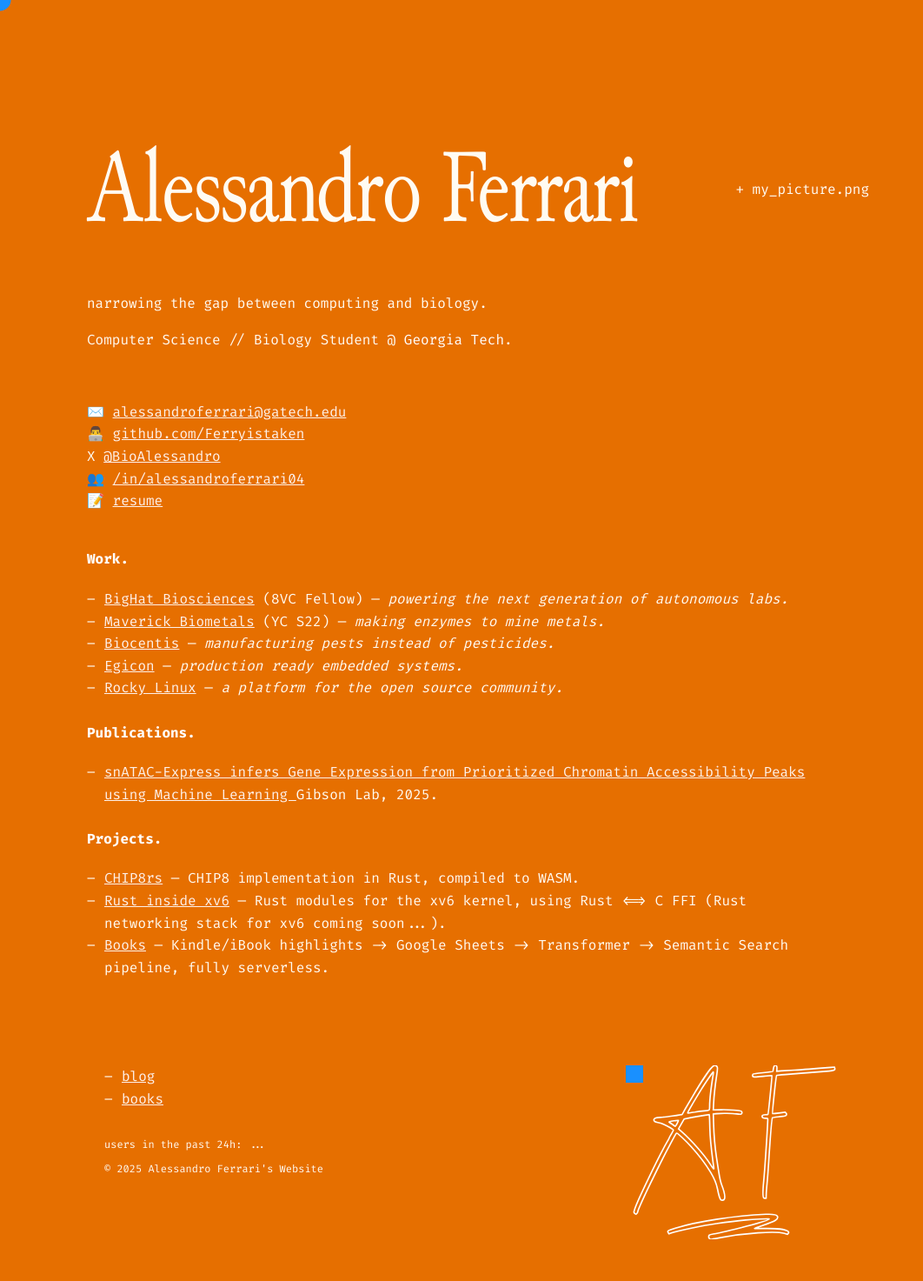
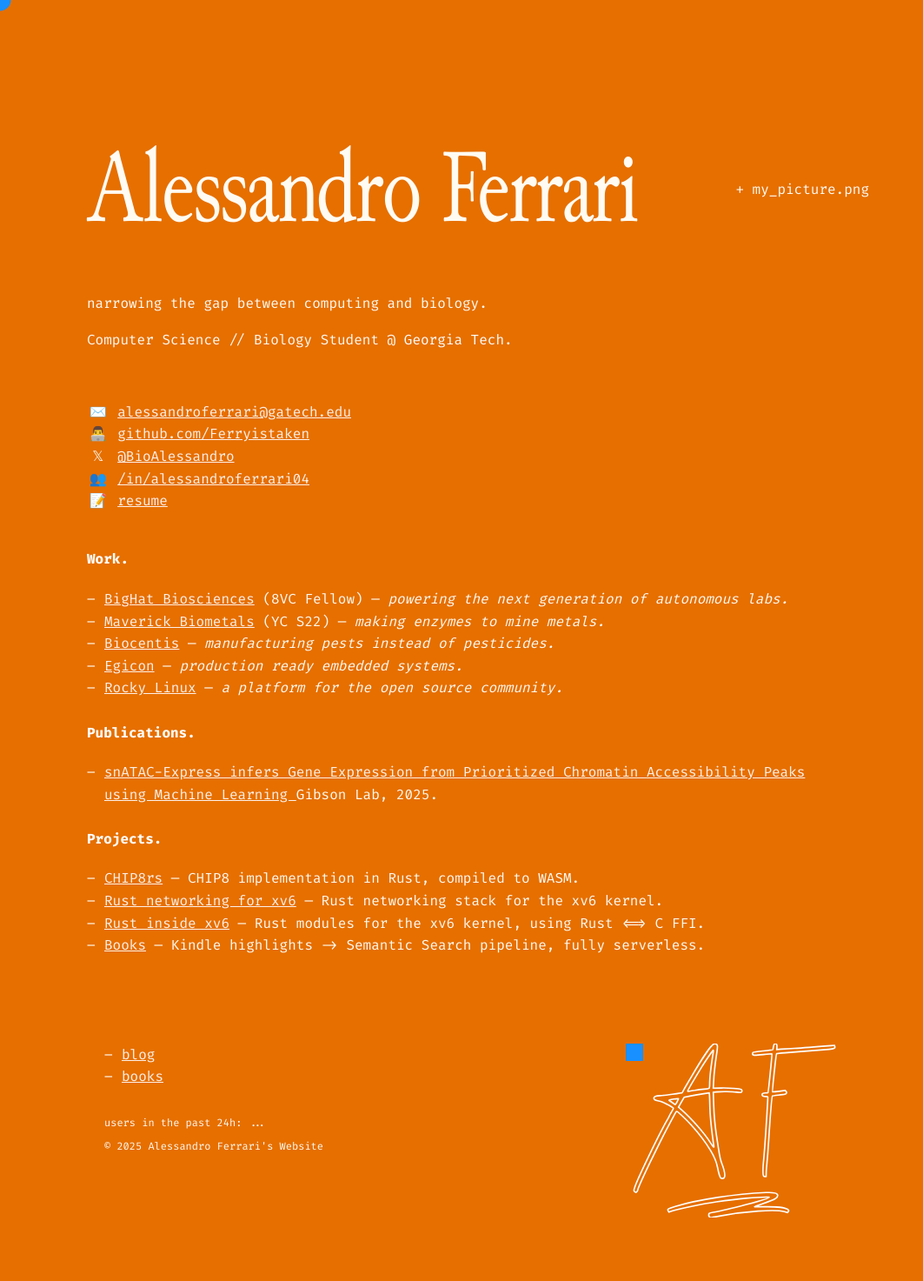
Before and after one commit to Ferryistaken/website, a Jekyll site: the page built from index.md, in a window 1280 px wide. Shown: the whole page at 87% size, without its empty margins (0-1062 px from the left). Built offline with Jekyll 4.4.1, drawn with Linux system fonts in a browser that asks for light colours; some web fonts are replaced; after the commit the page ends 1448 px from its top, so only the background shows below that.

Commit message:
adjusted projects

```diff
--- a/_layouts/new.html
+++ b/_layouts/new.html
@@ -301,12 +301,23 @@
     <p>Computer Science // Biology Student @ <span style="color: white;">
         <span class="code" data-string="Georgia Tech"></span></span>. </p>
     <br>
-    <p>✉️ <a href="mailto:alessandroferrari@gatech.edu">alessandroferrari@gatech.edu</a>
-      <br> 👨‍💻 <a href="https://github.com/Ferryistaken">github.com/Ferryistaken</a>
-      <br> X <a href="https://x.com/BioAlessandro">@BioAlessandro</a>
-      <br> 👥 <a href="https://linkedin.com/in/alessandroferrari04">/in/alessandroferrari04</a>
-      <br> 📝 <a href="https://alessandroferrari.live/assets/af-resume.pdf">resume</a>
-    </p>
+    <p>
+  <span style="display:inline-block;width:1.6em;text-align:center;">✉️</span>
+  <a href="mailto:alessandroferrari@gatech.edu">alessandroferrari@gatech.edu</a><br>
+
+  <span style="display:inline-block;width:1.6em;text-align:center;">👨‍💻</span>
+  <a href="https://github.com/Ferryistaken">github.com/Ferryistaken</a><br>
+
+  <span style="display:inline-block;width:1.6em;text-align:center;">𝕏</span>
+  <a href="https://x.com/BioAlessandro">@BioAlessandro</a><br>
+
+  <span style="display:inline-block;width:1.6em;text-align:center;">👥</span>
+  <a href="https://linkedin.com/in/alessandroferrari04">/in/alessandroferrari04</a><br>
+
+  <span style="display:inline-block;width:1.6em;text-align:center;">📝</span>
+  <a href="https://alessandroferrari.live/assets/af-resume.pdf">resume</a>
+</p>
+
     <br>
     <div style="color: white;">
       <b>Work.</b>
@@ -350,10 +361,13 @@
         <a href="https://chip8rs.alessandroferrari.live/" target="_blank">CHIP8rs</a> — CHIP8 implementation in Rust, compiled to WASM.
       </li>
       <li style="width: 100%; overflow-wrap: anywhere;">
-          <a href="https://alessandroferrari.live/rust-inside-xv6/" target="_blank">Rust inside xv6</a> — Rust modules for the xv6 kernel, using Rust <=> C FFI (Rust networking stack for xv6 coming soon...).
+          <a href="https://alessandroferrari.live/rust-networking-inside-xv6/#os-syscall-layer" target="_blank">Rust networking for xv6</a> — Rust networking stack for the xv6 kernel.
       </li>
       <li style="width: 100%; overflow-wrap: anywhere;">
-          <a href="https://books.alessandroferrari.live/" target="_blank">Books</a> — Kindle/iBook highlights -> Google Sheets -> Transformer -> Semantic Search pipeline, fully serverless.
+          <a href="https://alessandroferrari.live/rust-inside-xv6/" target="_blank">Rust inside xv6</a> — Rust modules for the xv6 kernel, using Rust <=> C FFI.
+      </li>
+      <li style="width: 100%; overflow-wrap: anywhere;">
+          <a href="https://books.alessandroferrari.live/" target="_blank">Books</a> — Kindle highlights -> Semantic Search pipeline, fully serverless.
       </li>
     </ul>
     <div class="container">
```
